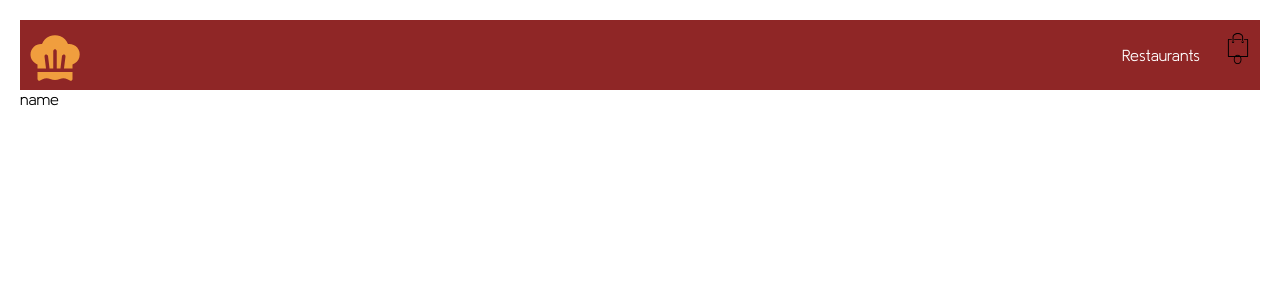
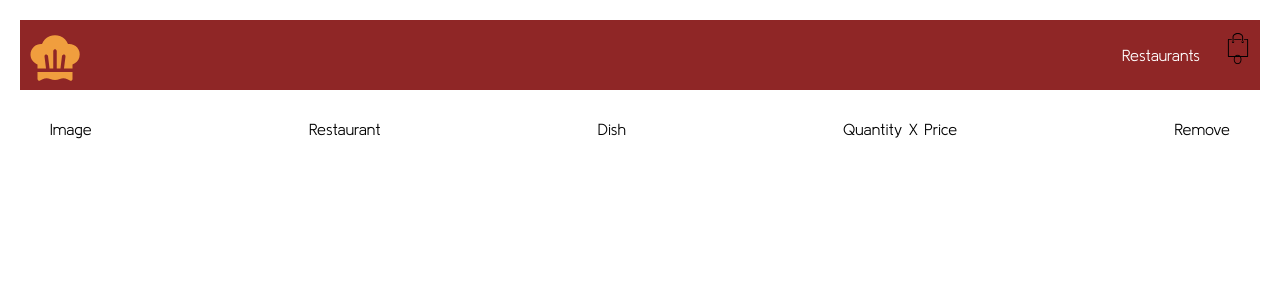
Before and after one commit to ZonyLaw/my-food-order, a React (Create React App) app: page /checkout in a window 1280 px wide. Shown: the top 300 px of the page. Built offline with nearby package versions, Linux system fonts and the light colour scheme.

Commit message:
add remove button in the checkout page

```diff
--- /dev/null
+++ b/src/components/checkout-item/checkoutItem.component.jsx
@@ -0,0 +1,28 @@
+import "./checkoutItem.styles.scss";
+import { useContext } from "react";
+import { BagContext } from "../../context/bag.context";
+
+const CheckoutItem = ({ bagItem }) => {
+  const { name, quantity, restaurant, price, imageUrl } = bagItem;
+  const { removeItemInBag } = useContext(BagContext);
+
+  const removeClickHandler = () => {
+    removeItemInBag(bagItem);
+  };
+
+  return (
+    <div className="checkoutitem-container">
+      <div className="image-container">
+        <img src={imageUrl} alt={name} className="image-container" />
+      </div>
+      <h2>{restaurant}</h2>
+      <span className="dish-content">{name}</span>
+      <span>
+        {quantity} x £{price.toFixed(1)}
+      </span>
+      <div onClick={removeClickHandler}>&#10005;</div>
+    </div>
+  );
+};
+
+export default CheckoutItem;
--- /dev/null
+++ b/src/components/checkout-item/checkoutItem.styles.scss
@@ -0,0 +1,21 @@
+.checkoutitem-container{
+    display: flex;
+    width: 100%;
+    justify-content: space-between;
+    align-items: center;
+    padding: 0 30px 20px 0;
+
+
+    .image-container{
+        width:100px;
+        height: 100px;
+
+
+    }
+
+    .dish-content{
+        width: 20%;
+        // flex-wrap: wrap;
+    }
+
+}
--- a/src/context/bag.context.jsx
+++ b/src/context/bag.context.jsx
@@ -24,11 +24,18 @@ const addBagItem = (bagItems, itemToAdd) => {
   return [...bagItems, { ...itemToAdd, quantity: 1 }];
 };
 
+const removeBagItem = (bagItems, itemToRemove) => {
+  console.log(itemToRemove);
+  return bagItems.filter((bagItem) => bagItem.id !== itemToRemove.id);
+};
+
+//initialise the variable or function
 export const BagContext = createContext({
   isBagOpen: false,
   setIsBagOpen: () => {},
   bagItems: [],
   addItemToBag: () => {},
+  removeItemInBag: () => {},
 });
 
 export const BagProvider = ({ children }) => {
@@ -39,7 +46,17 @@ export const BagProvider = ({ children }) => {
     setBagItems(addBagItem(bagItems, itemToAdd));
   };
 
-  const value = { isBagOpen, setIsBagOpen, addItemToBag, bagItems };
+  const removeItemInBag = (itemToRemove) => {
+    setBagItems(removeBagItem(bagItems, itemToRemove));
+  };
+
+  const value = {
+    isBagOpen,
+    setIsBagOpen,
+    addItemToBag,
+    removeItemInBag,
+    bagItems,
+  };
 
   return <BagContext.Provider value={value}>{children}</BagContext.Provider>;
 };
--- a/src/route/checkout/checkout.component.jsx
+++ b/src/route/checkout/checkout.component.jsx
@@ -1,7 +1,36 @@
+import { useContext } from "react";
+import { BagContext } from "../../context/bag.context";
+import CheckoutItem from "../../components/checkout-item/checkoutItem.component";
+
+import "./checkout.styles.scss";
+
 const Checkout = () => {
+  const { bagItems } = useContext(BagContext);
+
   return (
-    <div>
-      <span>name</span>
+    <div className="checkout-container">
+      <div className="checkout-headers">
+        <div className="header-block">
+          <span>Image</span>
+        </div>
+        <div className="header-block">
+          <span>Restaurant</span>
+        </div>
+        <div className="header-block">
+          <span>Dish</span>
+        </div>
+        <div className="header-block">
+          <span>Quantity X Price</span>
+        </div>
+        <div className="header-block">
+          <span>Remove</span>
+        </div>
+      </div>
+      <div>
+        {bagItems.map((bagItem) => (
+          <CheckoutItem bagItem={bagItem} />
+        ))}
+      </div>
     </div>
   );
 };
--- a/src/route/checkout/checkout.styles.scss
+++ b/src/route/checkout/checkout.styles.scss
@@ -0,0 +1,14 @@
+.checkout-container{
+    display: flex;
+    flex-direction: column;
+
+
+
+    .checkout-headers{
+        display: flex;
+        gap: 40px;
+        margin: 30px;
+        justify-content: space-between;
+    }
+
+}
```
